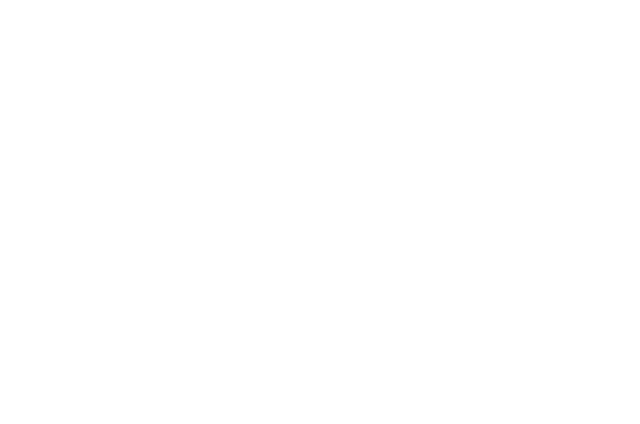
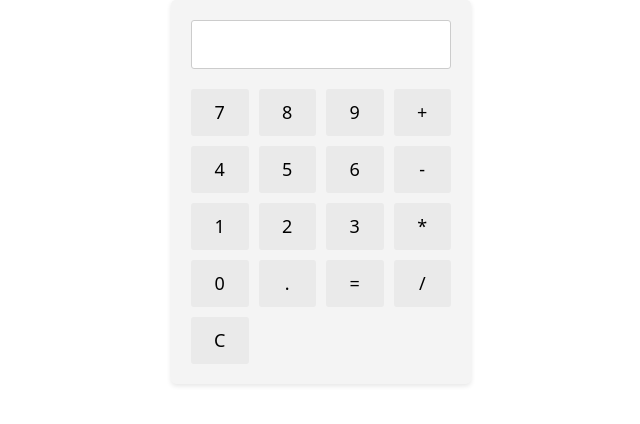
Before and after one commit to sreejitha-mc/New-React-Application, a React (Create React App) app: page /Calculator in a window 1280 px wide. Before the commit this address had no page. Shown: the top 424 px of the page, without its empty margins (319-959 px from the left). Built offline with nearby package versions, Linux system fonts and the light colour scheme; the HTML template or start-up script is replaced by a standard one.

Commit message:
Calculator UI

```diff
--- a/src/App.js
+++ b/src/App.js
@@ -5,7 +5,8 @@
   Routes
 } from 'react-router-dom';
 import Todolist from './pages/TodoList';
-import FetchFilmData from './pages/FetchFilmData';
+import Calculator from './pages/Calculator';
+import FetchFilmData from './pages/fetchFilmData';
 
 function App() {
   return (
@@ -14,6 +15,8 @@
         <Route exact path="/" element={<Counter />} />
         <Route path="/todo" element={<Todolist />} />
         <Route path="/FetchData" element={<FetchFilmData />} />
+        <Route path="/Calculator" element={<Calculator />} />
+
       </Routes>
 
     </Router>
--- /dev/null
+++ b/src/Calculator.css
@@ -0,0 +1,49 @@
+.calculator {
+    width: 300px;
+    margin: 0 auto;
+    background-color: #f4f4f4;
+    border-radius: 5px;
+    padding: 20px;
+    box-shadow: 0 2px 5px rgba(0, 0, 0, 0.1);
+  }
+
+  .display {
+    display: flex;
+    flex-direction: column;
+    align-items: flex-end;
+    margin-bottom: 10px;
+  }
+
+  .display input[type="text"] {
+    width: 100%;
+    padding: 10px;
+    font-size: 18px;
+    border: 1px solid #ccc;
+    border-radius: 3px;
+  }
+
+  .keypad {
+    display: grid;
+    grid-template-columns: repeat(4, 1fr);
+    grid-gap: 10px;
+  }
+
+  button {
+    width: 100%;
+    padding: 10px;
+    font-size: 18px;
+    background-color: #eaeaea;
+    border: none;
+    border-radius: 3px;
+    cursor: pointer;
+    transition: background-color 0.3s ease;
+  }
+
+  button:hover {
+    background-color: #ccc;
+  }
+
+  .result {
+    font-size: 24px;
+    margin-top: 10px;
+  }
--- a/src/components/gridComponent.js
+++ b/src/components/gridComponent.js
@@ -1,5 +1,4 @@
 import React from 'react';
-import FetchData from '../logic/useFetchData.js';
 import '../App.css';
 import useFetchData from '../logic/useFetchData.js';
 
--- /dev/null
+++ b/src/pages/Calculator.js
@@ -0,0 +1,36 @@
+import React, { useState } from 'react';
+import '../Calculator.css'
+
+const Calculator = () => {
+
+
+  return (
+    <div className="calculator">
+      <div className="display">
+        <input type="text"/>
+        <div className="result"></div>
+      </div>
+      <div className="keypad">
+        <button >7</button>
+        <button >8</button>
+        <button >9</button>
+        <button >+</button>
+        <button >4</button>
+        <button >5</button>
+        <button >6</button>
+        <button >-</button>
+        <button >1</button>
+        <button >2</button>
+        <button >3</button>
+        <button >*</button>
+        <button >0</button>
+        <button >.</button>
+        <button >=</button>
+        <button >/</button>
+        <button >C</button>
+      </div>
+    </div>
+  );
+};
+
+export default Calculator;
```
